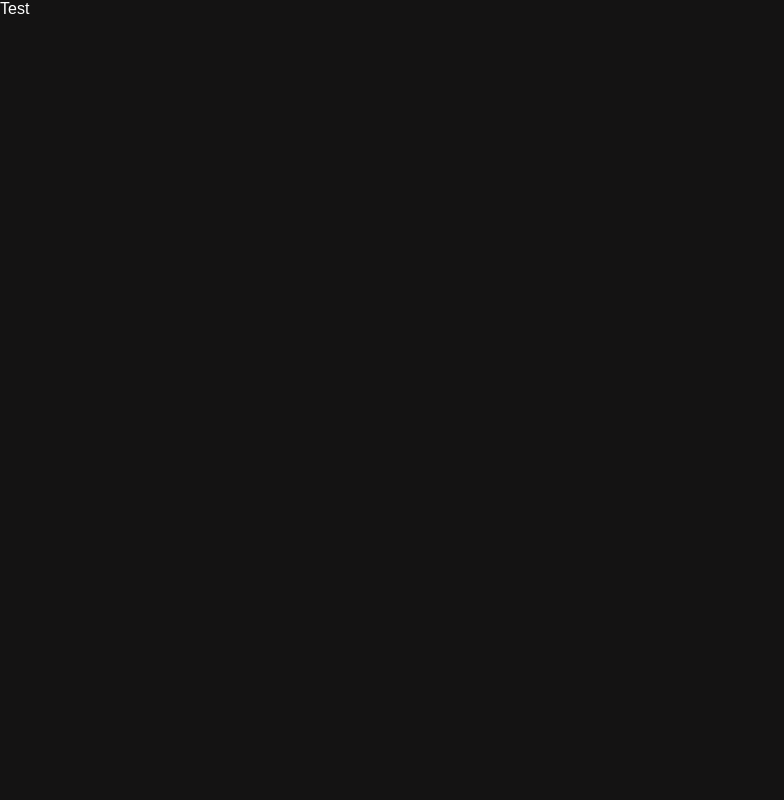
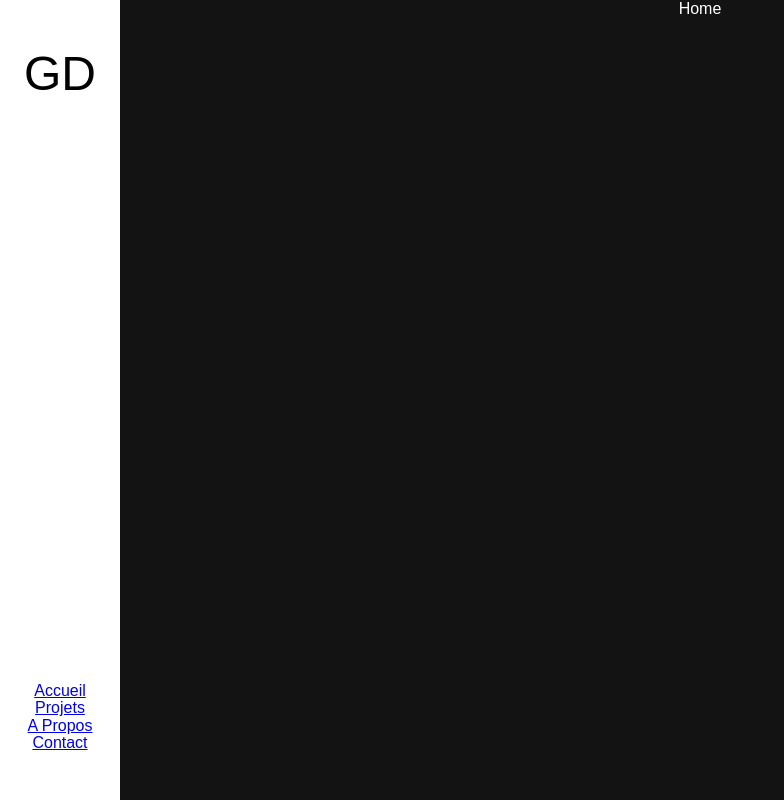
Before and after one commit to ginx836/ginxdev-portfolio, a React (Vite) app: page / in a window 1280 px wide. Shown: the whole page, without its empty margins (0-784 px from the left). Built offline with nearby package versions, Linux system fonts and the light colour scheme.

Commit message:
Add Router + Home + Header
Création du routeur avec React Router
Définition des routes principales (Home, 404)

Création du composant Header.jsx

```diff
--- a/package.json
+++ b/package.json
@@ -11,7 +11,8 @@
   },
   "dependencies": {
     "react": "^18.2.0",
-    "react-dom": "^18.2.0"
+    "react-dom": "^18.2.0",
+    "react-router-dom": "^6.21.1"
   },
   "devDependencies": {
     "@types/react": "^18.2.43",
--- a/src/App.jsx
+++ b/src/App.jsx
@@ -1,10 +1,12 @@
-import React from 'react'
+import { Outlet } from 'react-router-dom'
+import Header from './components/Header/Header'
 
 const App = () => {
   return (
-    <div>
-      <h1>Test</h1>
-    </div>
+    <>
+      <Header />
+      <Outlet />
+    </>
   )
 }
 
--- /dev/null
+++ b/src/Router.jsx
@@ -0,0 +1,23 @@
+import { createBrowserRouter } from 'react-router-dom'
+import App from './App'
+import Home from './pages/Home'
+import NotFound from './pages/NotFound'
+
+const router = createBrowserRouter([
+  {
+    path: '/',
+    element: <App />,
+    children: [
+      {
+        index: true,
+        element: <Home />,
+      },
+      {
+        path: '*',
+        element: <NotFound />,
+      },
+    ],
+  },
+])
+
+export default router
--- /dev/null
+++ b/src/components/Header/Header.jsx
@@ -0,0 +1,19 @@
+import { NavLink } from 'react-router-dom'
+
+const Header = () => {
+  return (
+    <header>
+      <div className="header__wrapper">
+        <p className="header__logo">GD</p>
+        <nav className="header__nav">
+          <NavLink to="/">Accueil</NavLink>
+          <NavLink to="/projects">Projets</NavLink>
+          <NavLink to="/about">A Propos</NavLink>
+          <NavLink to="/contact">Contact</NavLink>
+        </nav>
+      </div>
+    </header>
+  )
+}
+
+export default Header
--- /dev/null
+++ b/src/components/Header/header.scss
@@ -0,0 +1,31 @@
+.header__wrapper {
+  width: 120px;
+  height: 100vh;
+
+  display: flex;
+  flex-direction: column;
+  justify-content: space-between;
+
+  background-color: #fff;
+  position: fixed;
+  left: 0;
+  top: 0;
+
+  & .header__logo {
+    font-size: 3rem;
+    color: #000;
+
+    display: flex;
+    justify-content: center;
+
+    padding-top: 3rem;
+  }
+
+  & .header__nav {
+    display: flex;
+    flex-direction: column;
+    align-items: center;
+
+    margin-bottom: 3rem;
+  }
+}
--- a/src/main.jsx
+++ b/src/main.jsx
@@ -1,10 +1,12 @@
 import React from 'react'
 import ReactDOM from 'react-dom/client'
-import App from './App.jsx'
+import { RouterProvider } from 'react-router-dom'
+import router from './Router.jsx'
 import './styles/index.scss'
 
-ReactDOM.createRoot(document.getElementById('root')).render(
+const root = ReactDOM.createRoot(document.getElementById('root'))
+root.render(
   <React.StrictMode>
-    <App />
+    <RouterProvider router={router} />
   </React.StrictMode>,
 )
--- /dev/null
+++ b/src/pages/Home.jsx
@@ -0,0 +1,11 @@
+import '../styles/pages/home.scss';
+
+const Home = () => {
+  return (
+    <div className="home">
+      <h1>Home</h1>
+    </div>
+  )
+}
+
+export default Home
--- /dev/null
+++ b/src/pages/NotFound.jsx
@@ -0,0 +1,12 @@
+import { Link } from "react-router-dom";
+
+const NotFound = () => {
+  return (
+    <div>
+      <h1>404</h1>
+      <Link to="/">Go Home</Link>
+    </div>
+  );
+}
+
+export default NotFound
--- a/src/styles/index.scss
+++ b/src/styles/index.scss
@@ -1,5 +1,7 @@
 @import './utils/reset.scss';
 @import './utils/variables.scss';
+
+@import '../components/Header/header.scss';
 
 body {
   font-family: $font-family;
@@ -9,4 +11,6 @@ body {
   line-height: 1.1;
   -webkit-font-smoothing: antialiased;
   -moz-osx-font-smoothing: grayscale;
+
+  margin-left: 120px;
 }
--- /dev/null
+++ b/src/styles/pages/home.scss
@@ -0,0 +1,6 @@
+.home {
+  display: flex;
+  flex-direction: column;
+  align-items: center;
+  justify-content: center;
+}
```
Also changed, not shown: 1 other file (tests, documents, lock files or other folders).
